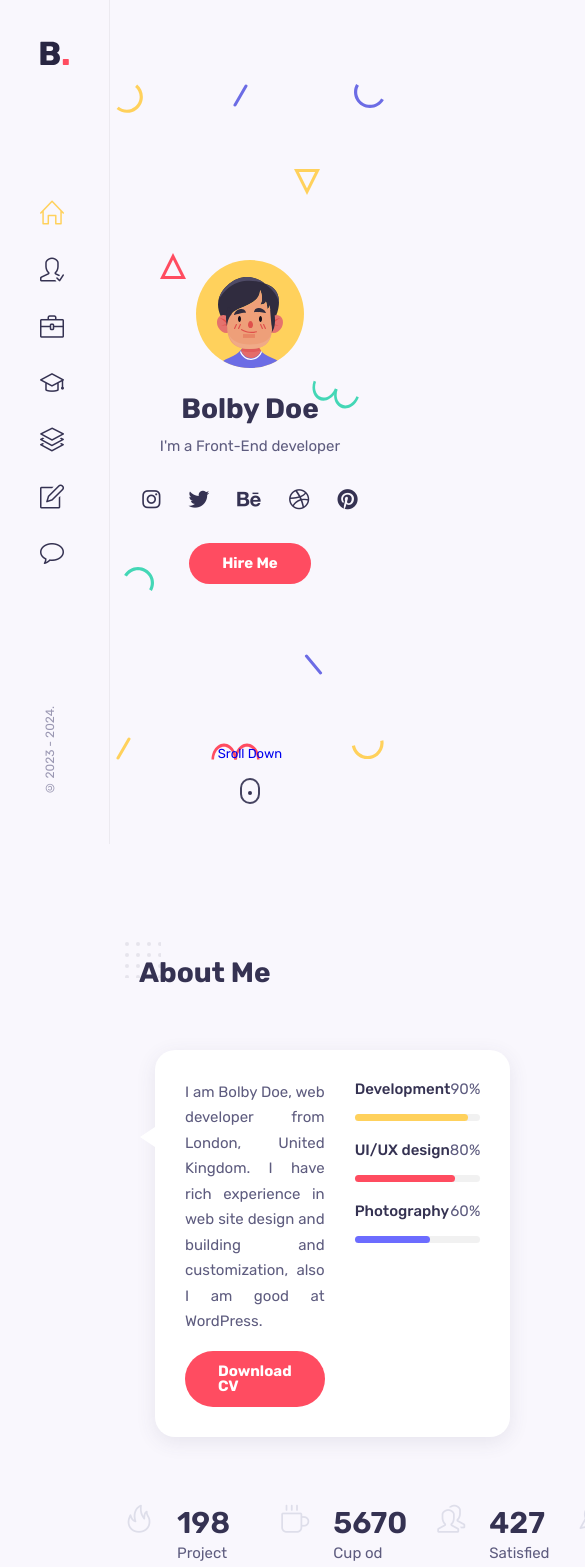
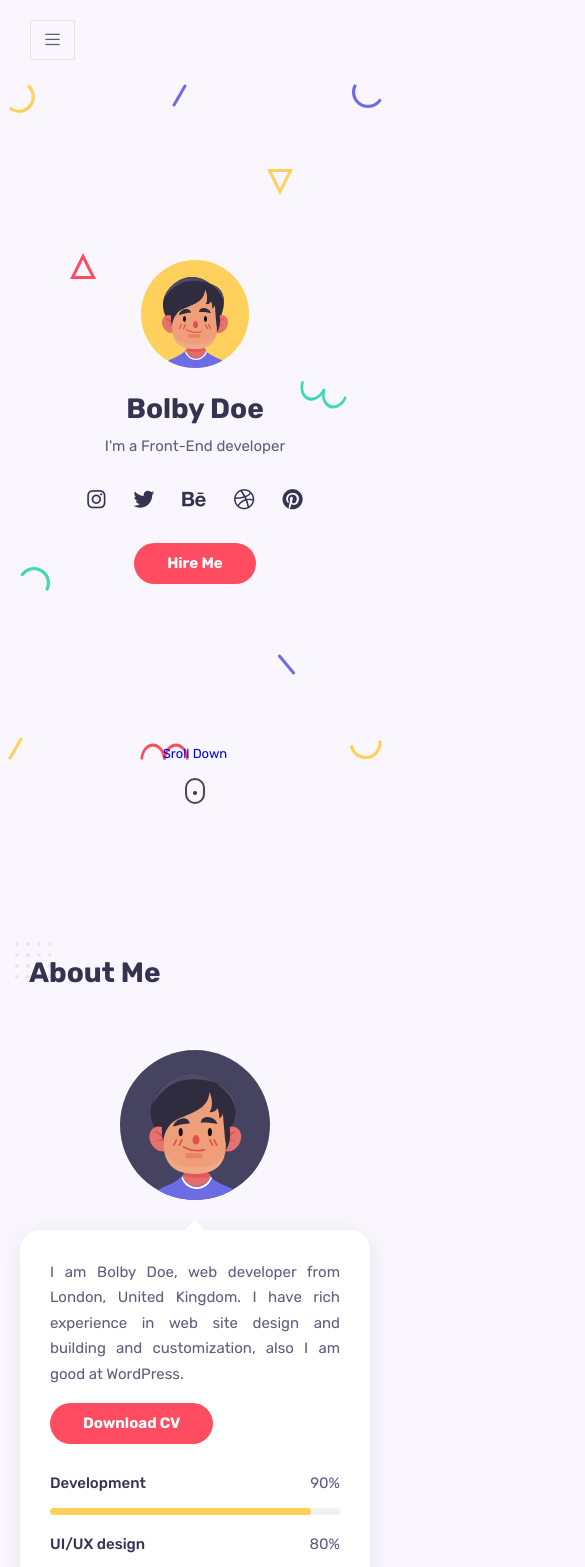
Before and after one commit to Leandro-Pinho/bolby, a React (Create React App) app: page / in a window 390 px wide. Shown: the top 1567 px of the page, 585 px wide, since content can reach past the window. Built offline with nearby package versions, Linux system fonts and the light colour scheme.

Commit message:
criando a responsividade de sidebar e about

```diff
--- a/src/App.css
+++ b/src/App.css
@@ -1,3 +1,9 @@
 .main {
     margin-left: 110px;
 }
+
+@media screen and (max-width: 1024px) {
+    .main {
+        margin-left: 0;
+    }
+}
--- a/src/components/about/about.css
+++ b/src/components/about/about.css
@@ -99,3 +99,51 @@
 .about__title {
     font-size: 1.875rem;
 }
+
+/* ============ responsive ============ */
+@media screen and (max-width: 1024px) {
+    .about__container {
+        grid-template-columns: 720px;
+        justify-content: center;
+        row-gap: 1.875rem;
+    }
+
+    .about__data::before {
+        border-left: 10px solid transparent;
+        border-right: 10px solid transparent;
+        border-bottom: 10px solid #fff;
+        left: 49%;
+        top: -20px;
+    }
+
+    .about__img {
+        justify-self: center;
+    }
+
+    .about__box {
+        flex-direction: column;
+        row-gap: .5rem;
+        text-align: center;
+    }
+}
+
+@media screen and (max-width: 768px) {
+    .about__container {
+        grid-template-columns: 350px;
+    }
+
+    .about__data::before {
+        left: 47%;
+    }
+
+    .about__data {
+        grid-template-columns: 1fr;
+        row-gap: 1.875rem;
+    }
+
+    .about__boxes {
+        grid-template-columns: repeat(2, 150px);
+        row-gap: 1.5rem;
+        justify-content: center;
+    }
+}
--- a/src/components/home/home.css
+++ b/src/components/home/home.css
@@ -157,3 +157,9 @@
     right: 2%;
     bottom: 10%;
 }
+
+@media screen and (max-width: 1024px) {
+    .home__social-link {
+        left: -110px;
+    }
+}
--- a/src/components/sidebar/Sidebar.jsx
+++ b/src/components/sidebar/Sidebar.jsx
@@ -10,6 +10,7 @@
     }
 
     return (
+        <>
         <aside className='aside'>
             <a href="#home" className='nav__logo'>
                 <img src={Logo} alt="" />
@@ -63,6 +64,11 @@
                 <span className="copyright">&copy; 2023 - 2024.</span>
             </div>
         </aside>
+
+        <div className="nav__toggle">
+            <i className="icon-menu"></i>
+        </div>
+        </>
     )
 }
 
--- a/src/components/sidebar/sidebar.css
+++ b/src/components/sidebar/sidebar.css
@@ -40,3 +40,24 @@
     transform: rotate(-180deg);
     writing-mode: vertical-rl;
 }
+
+.nav__toggle {
+    position: fixed;
+    top: 1.25rem;
+    left: 1.875rem;
+    cursor: pointer;
+    height: 40px;
+    width: 45px;
+    background-color: var(--body-color);
+    border: 1px solid #e8dfec;
+    display: flex;
+    justify-content: center;
+    align-items: center;
+    z-index: 1;
+}
+
+@media screen and (max-width: 1024px) {
+    .aside {
+        left: -110px;
+    }
+}
```
